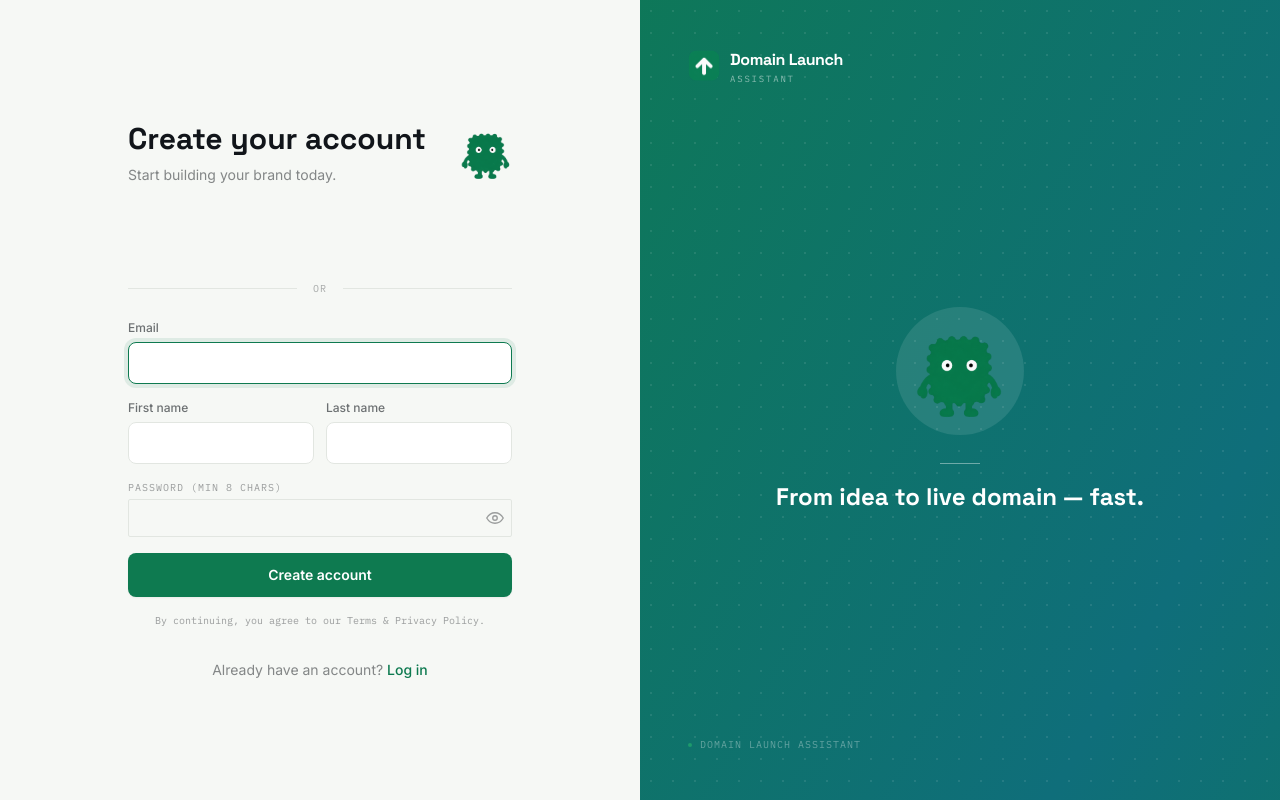
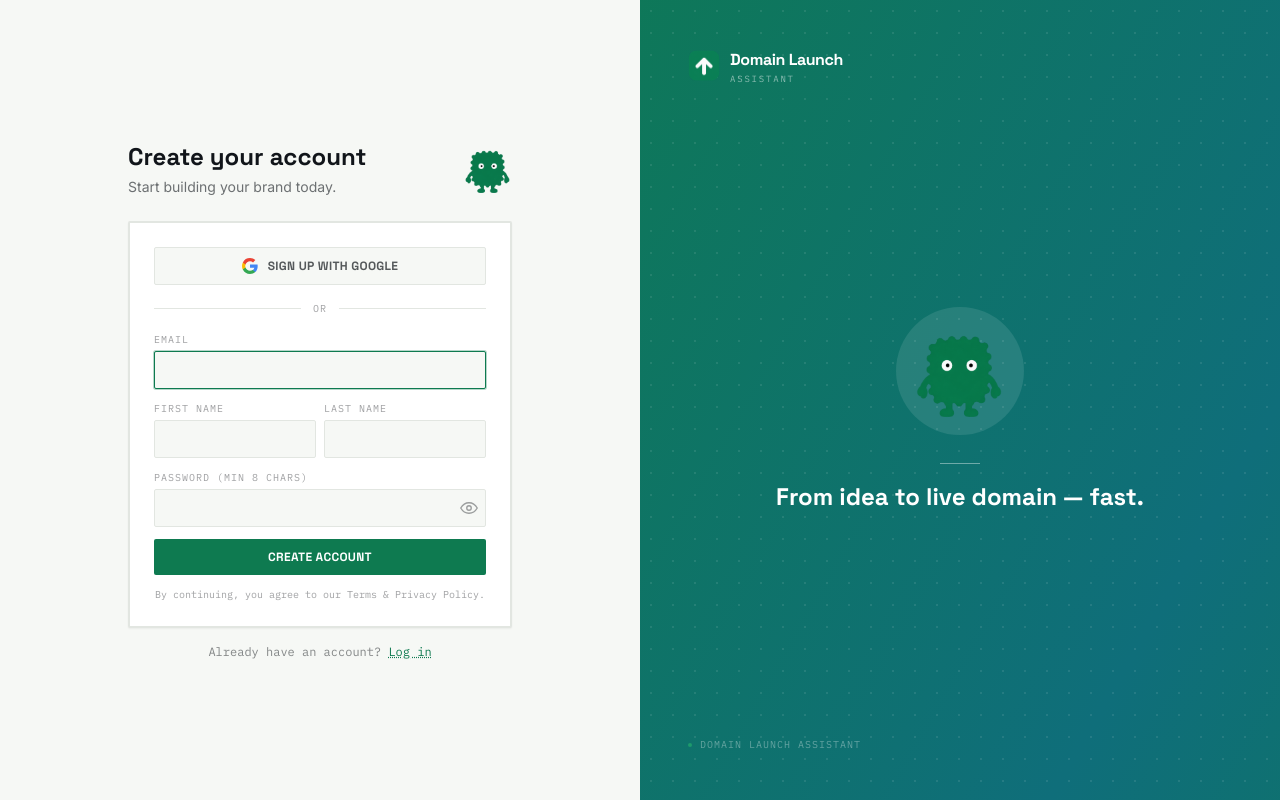
Before and after one commit to reehassan/domain_launch_assistant, a React (Vite) app in the folder frontend/: page /register in a window 1280 px wide. Built offline with nearby package versions, Linux system fonts and the light colour scheme; no server answers.

Commit message:
feat: enhance user interface in Dashboard, Login, and Register components with improved styling and loading indicators

```diff
--- a/frontend/src/pages/Dashboard.jsx
+++ b/frontend/src/pages/Dashboard.jsx
@@ -5,6 +5,19 @@
 import { parseApiError } from "../api/client";
 import ErrorBanner from "../components/ErrorBanner";
 import Logo from "../components/Logo";
+import Mascot from "../components/Mascot";
+import StampBadge from "../components/StampBadge";
+
+// Left-edge status strip per project row — lets the whole list be
+// scanned by color without reading each status pill individually.
+const STATUS_STRIP = {
+  READY: "border-l-live",
+  DRAFT: "border-l-hairline",
+};
+
+function statusStripClass(status) {
+  return STATUS_STRIP[status] ?? "border-l-hold";
+}
 
 export default function Dashboard() {
   const { user, logout } = useAuth();
@@ -44,13 +57,18 @@
         <ErrorBanner error={error} />
 
         {projects === null && !error && (
-          <p className="font-mono text-sm text-ink/40">Loading manifests…</p>
+          <div className="flex items-center gap-2">
+            <StampBadge status="loading" label="Loading manifests" />
+          </div>
         )}
 
         {projects?.length === 0 && (
-          <p className="font-mono text-sm text-ink/40">
-            No manifests filed yet — create your first one.
-          </p>
+          <div className="flex flex-col items-center gap-3 rounded-sm border-2 border-dashed border-hairline py-10 text-center">
+            <Mascot pose="idle" size={56} />
+            <p className="font-mono text-sm text-ink/40">
+              No manifests filed yet — create your first one.
+            </p>
+          </div>
         )}
 
         <ul className="space-y-3">
@@ -58,7 +76,10 @@
             <li key={p.id}>
               <Link
                 to={`/projects/${p.id}`}
-                className="flex items-center justify-between rounded-sm border-2 border-hairline bg-surface p-4 transition hover:border-signal/50"
+                className={
+                  "flex items-center justify-between rounded-sm border-2 border-l-4 border-hairline bg-surface p-4 transition hover:border-signal/50 " +
+                  statusStripClass(p.status)
+                }
               >
                 <div className="font-display font-bold text-ink">{p.name}</div>
                 <span className="rounded-sm border border-hairline px-2 py-1 font-mono text-[10px] uppercase tracking-wider text-ink/50">
--- a/frontend/src/pages/Login.jsx
+++ b/frontend/src/pages/Login.jsx
@@ -59,44 +59,45 @@
 
       <div className="flex w-full flex-col justify-center px-6 py-12 sm:px-12 lg:w-1/2 lg:px-20">
         <div className="mx-auto w-full max-w-sm animate-fade-in-up">
-          <div className="mb-10 flex items-center justify-between lg:hidden">
+          <div className="mb-8 flex items-center justify-between lg:hidden">
             <Logo size="md" />
           </div>
 
-          <div className="mb-8 flex items-start justify-between">
+          <div className="mb-6 flex items-start justify-between">
             <div>
-              <h1 className="font-display text-2xl font-bold tracking-tight text-ink">
-                Welcome back
-              </h1>
-              <p className="mt-1.5 text-sm text-ink/50">Log in to continue launching.</p>
+              <h1 className="font-display text-2xl font-bold text-ink">Welcome back</h1>
+              <p className="mt-1 text-sm text-ink/60">Log in to continue launching.</p>
             </div>
             <Mascot pose={mascotPose} size={48} className="mt-0.5 shrink-0" />
           </div>
 
           {justRegistered && (
-            <div className="mb-6 rounded-lg border border-live/30 bg-live/5 px-4 py-3">
+            <div className="mb-4 rounded-sm border border-live/40 bg-live/5 px-3 py-2">
               <p className="font-mono text-xs text-live">
                 Account created — log in to continue.
               </p>
             </div>
           )}
 
+          <div className="rounded-sm border-2 border-hairline bg-surface p-6 shadow-sm">
             <GoogleAuthButton
               onSuccess={handleGoogleSuccess}
               onError={() => setError({ message: "Google sign-in failed." })}
             />
 
-          <div className="my-6 flex items-center gap-4">
+            <div className="my-4 flex items-center gap-3">
               <div className="h-px flex-1 bg-hairline" />
-            <span className="font-mono text-[10px] uppercase tracking-widest text-ink/35">or</span>
+              <span className="font-mono text-[10px] uppercase tracking-widest text-ink/40">or</span>
               <div className="h-px flex-1 bg-hairline" />
             </div>
 
-          <form onSubmit={handleSubmit} className="space-y-4">
+            <form onSubmit={handleSubmit} className="space-y-3">
               <div>
-              <label className="mb-1.5 block text-xs font-medium text-ink/60">Username</label>
+                <label className="mb-1 block font-mono text-[10px] uppercase tracking-widest text-ink/40">
+                  Username
+                </label>
                 <input
-                className="w-full rounded-lg border border-hairline bg-surface px-4 py-2.5 text-sm text-ink placeholder:text-ink/30 outline-none transition focus:border-signal focus:shadow-[0_0_0_3px_rgba(14,122,80,0.12)]"
+                  className="w-full rounded-sm border border-hairline bg-paper px-3 py-2 text-sm text-ink placeholder:text-ink/30 outline-none transition focus:border-signal focus:ring-1 focus:ring-signal/30"
                   value={form.username}
                   onChange={(e) => setForm({ ...form, username: e.target.value })}
                   required
@@ -116,7 +117,7 @@
               />
 
               <div className="flex justify-end">
-              <Link to="#" className="font-mono text-xs text-ink/40 hover:text-signal">
+                <Link to="#" className="font-mono text-[10px] uppercase tracking-widest text-ink/40 underline decoration-dotted hover:text-ink">
                   Forgot password?
                 </Link>
               </div>
@@ -126,15 +127,16 @@
               <button
                 type="submit"
                 disabled={loading}
-              className="w-full rounded-lg bg-signal py-3 text-sm font-semibold text-white shadow-sm transition hover:bg-signal/90 active:scale-[0.99] disabled:opacity-50"
+                className="w-full rounded-sm bg-signal py-2.5 font-display text-xs font-bold uppercase tracking-wide text-white transition hover:bg-signal/90 disabled:opacity-50"
               >
                 {loading ? "Logging in…" : "Log in"}
               </button>
             </form>
+          </div>
 
-          <p className="mt-8 text-center text-sm text-ink/50">
+          <p className="mt-4 text-center font-mono text-xs text-ink/50">
             No account?{" "}
-            <Link to="/register" className="font-medium text-signal hover:text-signal/80">
+            <Link to="/register" className="text-signal underline decoration-dotted hover:text-signal/80">
               Register
             </Link>
           </p>
--- a/frontend/src/pages/Register.jsx
+++ b/frontend/src/pages/Register.jsx
@@ -1,6 +1,5 @@
 import { useState } from "react";
 import { Link, useNavigate } from "react-router-dom";
-import { GoogleLogin } from "@react-oauth/google";
 import { useAuth } from "../hooks/useAuth";
 import { parseApiError } from "../api/client";
 import ErrorBanner from "../components/ErrorBanner";
@@ -9,6 +8,7 @@
 import Mascot from "../components/Mascot";
 import LaunchSuccessModal from "../components/LaunchSuccessModal";
 import AuthSidePanel from "../components/AuthSidePanel";
+import GoogleAuthButton from "../components/GoogleAuthButton";
 
 const SUCCESS_REDIRECT_DELAY_MS = 1100;
 
@@ -22,9 +22,11 @@
 function Field({ label, ...inputProps }) {
   return (
     <div>
-      <label className="mb-1.5 block text-xs font-medium text-ink/60">{label}</label>
+      <label className="mb-1 block font-mono text-[10px] uppercase tracking-widest text-ink/40">
+        {label}
+      </label>
       <input
-        className="w-full rounded-lg border border-hairline bg-surface px-4 py-2.5 text-sm text-ink placeholder:text-ink/30 outline-none transition focus:border-signal focus:ring-4 focus:ring-signal/10"
+        className="w-full rounded-sm border border-hairline bg-paper px-3 py-2 text-sm text-ink placeholder:text-ink/30 outline-none transition focus:border-signal focus:ring-1 focus:ring-signal/30"
         {...inputProps}
       />
     </div>
@@ -74,34 +76,33 @@
       <LaunchSuccessModal show={showSuccess} />
 
       <div className="flex w-full flex-col justify-center px-6 py-12 sm:px-12 lg:w-1/2 lg:px-20">
-        <div className="mx-auto w-full max-w-sm">
-          <div className="mb-10 flex items-center justify-between lg:hidden">
+        <div className="mx-auto w-full max-w-sm animate-fade-in-up">
+          <div className="mb-8 flex items-center justify-between lg:hidden">
             <Logo size="md" />
           </div>
 
-          <div className="mb-8 flex items-start justify-between">
+          <div className="mb-6 flex items-start justify-between">
             <div>
-              <h1 className="font-display text-3xl font-bold text-ink">Create your account</h1>
-              <p className="mt-2 text-sm text-ink/50">Start building your brand today.</p>
+              <h1 className="font-display text-2xl font-bold text-ink">Create your account</h1>
+              <p className="mt-1 text-sm text-ink/60">Start building your brand today.</p>
             </div>
-            <Mascot pose={mascotPose} size={52} className="mt-1 shrink-0" />
+            <Mascot pose={mascotPose} size={48} className="mt-0.5 shrink-0" />
           </div>
 
-          <GoogleLogin
+          <div className="rounded-sm border-2 border-hairline bg-surface p-6 shadow-sm">
+            <GoogleAuthButton
               onSuccess={handleGoogleSuccess}
               onError={() => setError({ message: "Google sign-in failed." })}
-            shape="pill"
-            size="large"
-            width="384"
+              label="Sign up with Google"
             />
 
-          <div className="my-6 flex items-center gap-4">
+            <div className="my-4 flex items-center gap-3">
               <div className="h-px flex-1 bg-hairline" />
-            <span className="font-mono text-[10px] uppercase tracking-widest text-ink/35">or</span>
+              <span className="font-mono text-[10px] uppercase tracking-widest text-ink/40">or</span>
               <div className="h-px flex-1 bg-hairline" />
             </div>
 
-          <form onSubmit={handleSubmit} className="space-y-4">
+            <form onSubmit={handleSubmit} className="space-y-3">
               <Field
                 label="Email"
                 type="email"
@@ -111,7 +112,7 @@
                 autoFocus
                 autoComplete="email"
               />
-            <div className="flex gap-3">
+              <div className="flex gap-2">
                 <div className="w-1/2">
                   <Field
                     label="First name"
@@ -145,19 +146,20 @@
               <button
                 type="submit"
                 disabled={loading}
-              className="w-full rounded-lg bg-signal py-3 text-sm font-semibold text-white shadow-sm transition hover:bg-signal/90 disabled:opacity-50"
+                className="w-full rounded-sm bg-signal py-2.5 font-display text-xs font-bold uppercase tracking-wide text-white transition hover:bg-signal/90 disabled:opacity-50"
               >
                 {loading ? "Registering…" : "Create account"}
               </button>
 
               <p className="text-center font-mono text-[10px] text-ink/40">
-              By continuing, you agree to our Terms & Privacy Policy.
+                By continuing, you agree to our Terms &amp; Privacy Policy.
               </p>
             </form>
+          </div>
 
-          <p className="mt-8 text-center text-sm text-ink/50">
+          <p className="mt-4 text-center font-mono text-xs text-ink/50">
             Already have an account?{" "}
-            <Link to="/login" className="font-medium text-signal hover:text-signal/80">
+            <Link to="/login" className="text-signal underline decoration-dotted hover:text-signal/80">
               Log in
             </Link>
           </p>
```
Lines whose indentation alone changed are shown as unchanged.
